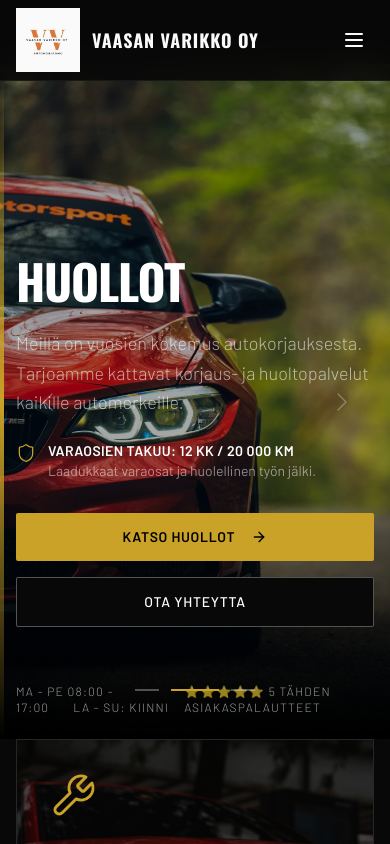
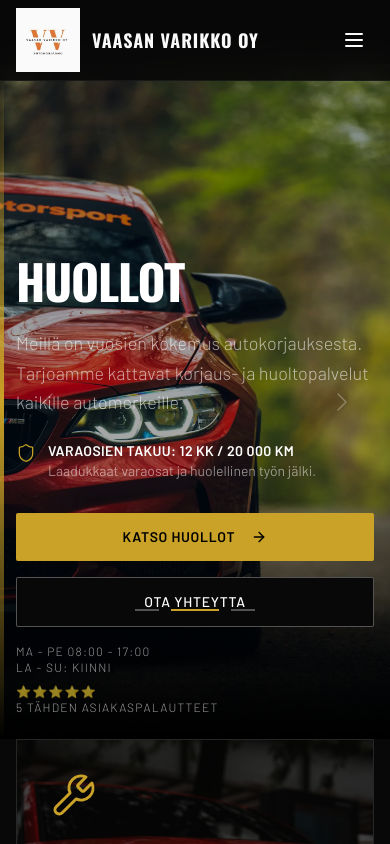
Before and after one commit to leob0i/Vaasan-Varikko-demo, a Next.js app: page / in a window 390 px wide. Shown: the top 844 px of the page. Built offline with nearby package versions, Linux system fonts and the light colour scheme.

Commit message:
kuvaus muutoksista

```diff
--- a/components/hero-section.tsx
+++ b/components/hero-section.tsx
@@ -147,18 +147,21 @@ export default function HeroSection() {
       {/* Opening Hours - fixed overlay, independent of slide content so it never changes/reloads on slide switch */}
       <div className="absolute bottom-6 inset-x-0 z-20 pointer-events-none">
         <div className="container mx-auto px-4">
-          <div className="flex items-center justify-between text-white/60 text-xs sm:text-sm tracking-widest uppercase font-light">
-            <p>
+          <div className="flex flex-col gap-2 sm:flex-row sm:items-center sm:justify-between sm:gap-0 text-white/60 text-xs sm:text-sm tracking-widest uppercase font-light">
+            <div className="flex flex-col sm:flex-row sm:items-center">
               <span>MA - PE 08:00 - 17:00</span>
-              <span className="ml-6">LA - SU: KIINNI</span>
-            </p>
-            <span>⭐⭐⭐⭐⭐ 5 tähden asiakaspalautteet</span>
+              <span className="sm:ml-6">LA - SU: KIINNI</span>
+            </div>
+            <div className="flex flex-col sm:flex-row sm:items-center">
+              <span>⭐⭐⭐⭐⭐</span>
+              <span className="sm:ml-2">5 tähden asiakaspalautteet</span>
+            </div>
           </div>
         </div>
       </div>
 
       {/* Navigation Dots */}
-      <div className="absolute bottom-12 left-1/2 transform -translate-x-1/2 z-30">
+      <div className="absolute bottom-32 sm:bottom-12 left-1/2 transform -translate-x-1/2 z-30">
         <div className="flex space-x-3">
           {slides.map((_, index) => (
             <button
```
